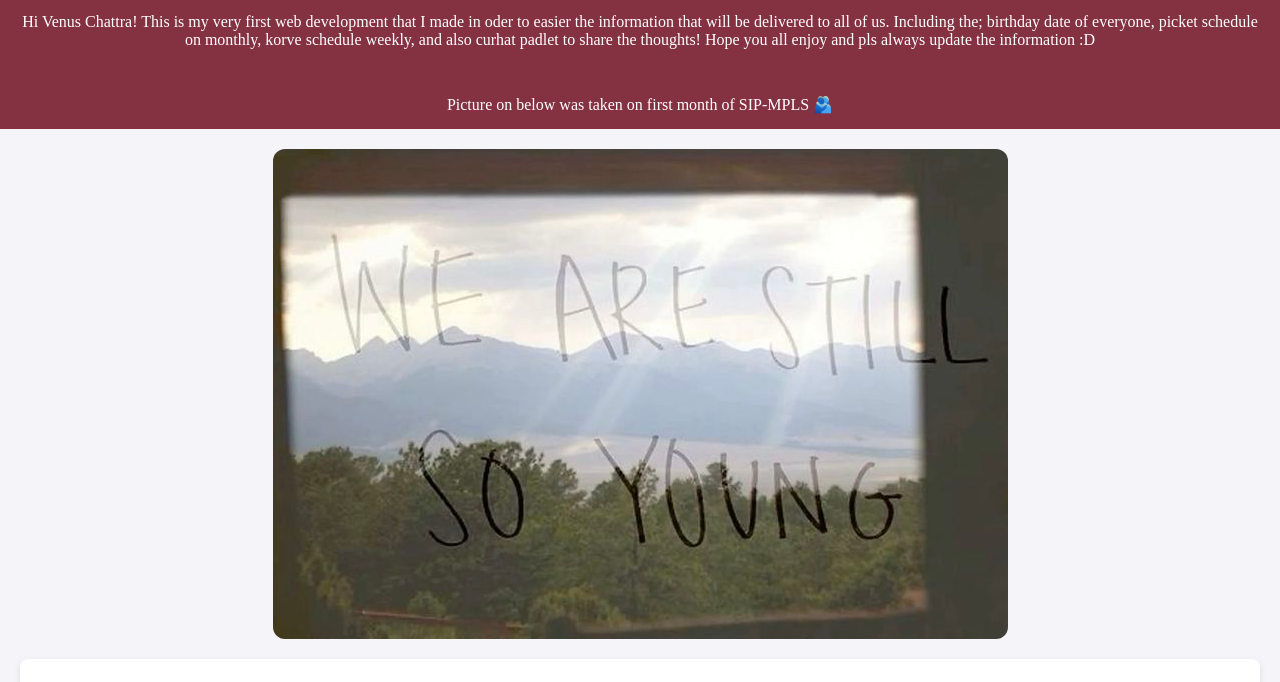
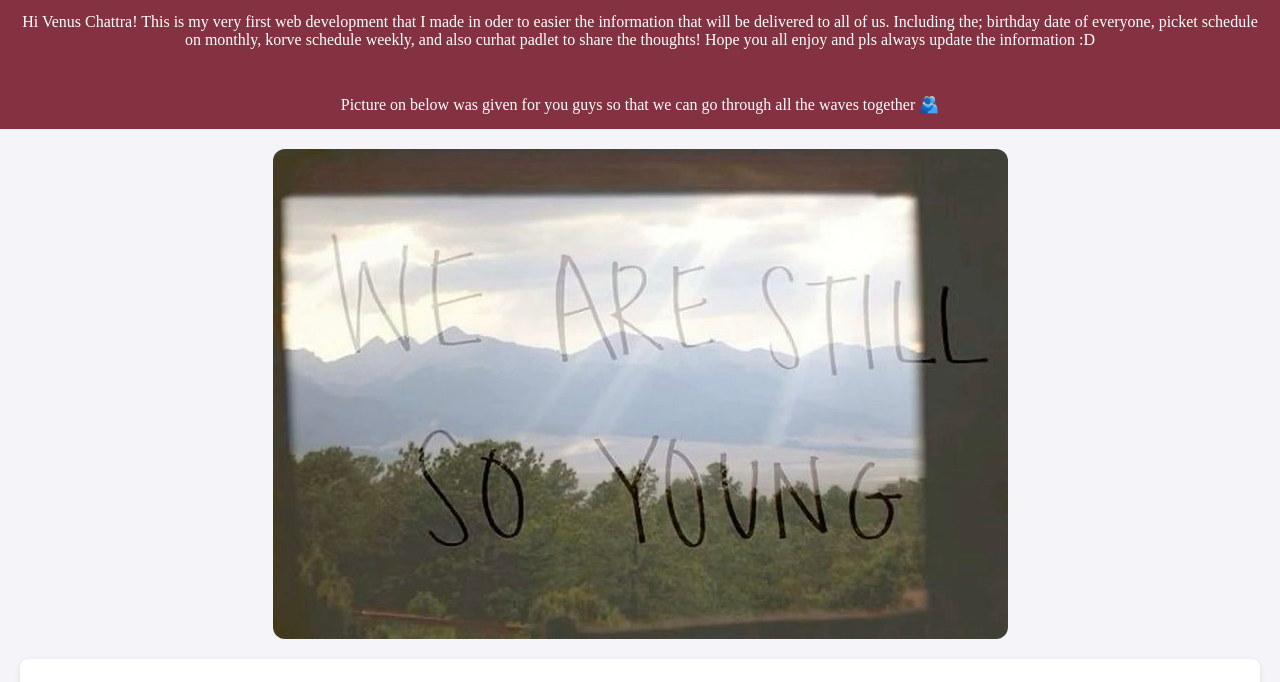
Before and after one commit to almanaurah/sayang-venus, a plain HTML site: page birthdate.html in a window 1280 px wide. Shown: the part 118-800 px from the top of the page. Drawn offline with nearby package versions, Linux system fonts and the light colour scheme; no server answers; sample sign-in values are in the browser's storage.

Commit message:
Update birthdate.html

```diff
--- a/birthdate.html
+++ b/birthdate.html
@@ -17,7 +17,7 @@
       korve schedule weekly, and also curhat padlet to share the thoughts!
       Hope you all enjoy and pls always update the information :D</p>
   </header>
-  <header>Picture on below was taken on first month of SIP-MPLS 🫂</header>
+  <header>Picture on below was given for you guys so that we can go through all the waves together 🫂</header>
 
   <img src="./images/dormfamily.jpeg" class="main-image" alt="Dorm Family">
 
```
